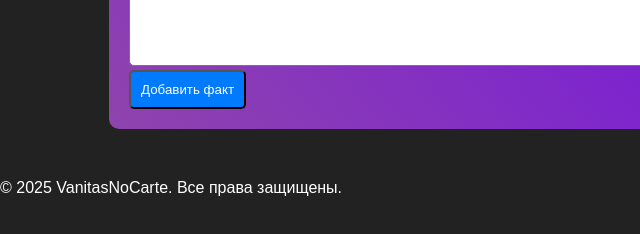
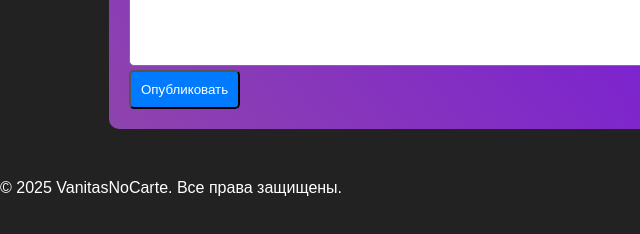
Before and after one commit to KrisPNa/Vantus, a website: page src/facts.html in a window 1280 px wide. Shown: the part 332-566 px from the top of the page, 0-640 px from the left. Drawn offline with Linux system fonts and the light colour scheme.

Commit message:
Update facts.html

```diff
--- a/src/facts.html
+++ b/src/facts.html
@@ -187,7 +187,7 @@
                 <label for="fact-text">Текст факта:</label>
                 <textarea id="fact-text" name="fact-text" rows="3" required></textarea>
 
-                <button type="submit">Добавить факт</button>
+                <button type="submit">Опубликовать</button>
             </form>
         </div>
     </section>
```
